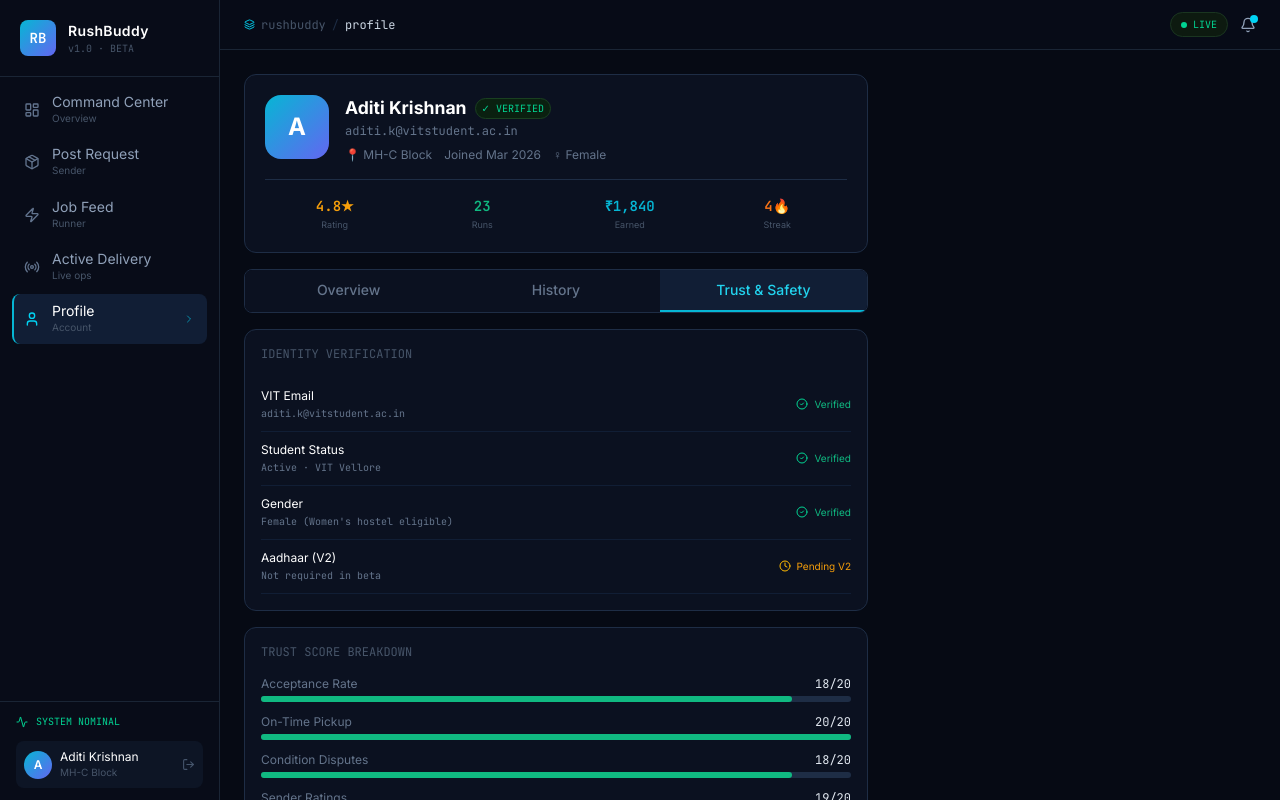
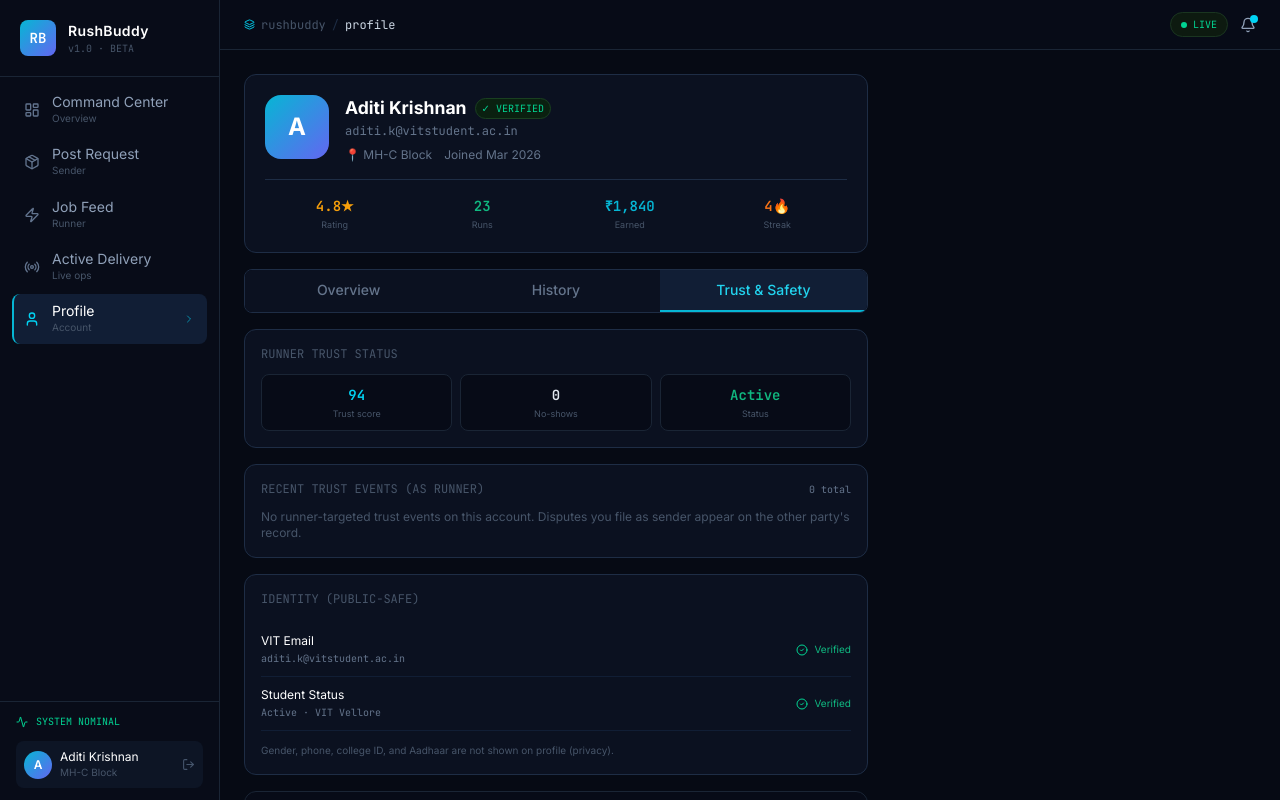
Before and after one commit to AnvitaManne/Rushbuddy-web, a React (Vite) app in the folder app/: page /profile in a window 1280 px wide. Both pictures are taken after a click on the button "Trust & Safety". Built offline with nearby package versions, Linux system fonts and the light colour scheme.

Commit message:
feat: show runner trust indicators

```diff
--- a/app/src/app/components/pages/ProfilePage.tsx
+++ b/app/src/app/components/pages/ProfilePage.tsx
@@ -2,7 +2,7 @@ import React, { useState } from 'react';
 import { useApp } from '../../context/AppContext';
 import {
   Shield, Star, TrendingUp, Package, Award, CheckCircle2,
-  AlertCircle, Clock, Zap, BarChart2, Activity, Calendar
+  AlertCircle, Zap, BarChart2, Activity, Calendar
 } from 'lucide-react';
 import { motion } from 'motion/react';
 import { BarChart, Bar, XAxis, YAxis, ResponsiveContainer, Tooltip, Cell } from 'recharts';
@@ -35,10 +35,11 @@ const CustomTooltip = ({ active, payload, label }: any) => {
 };
 
 export function ProfilePage() {
-  const { user, jobs } = useApp();
+  const { user, jobs, runnerTrustRecords, trustEvents } = useApp();
   const [tab, setTab] = useState<'overview' | 'history' | 'trust'>('overview');
 
   const displayUser = user || {
+    id: 'u1',
     name: 'Aditi Krishnan',
     email: 'aditi.k@vitstudent.ac.in',
     hostel_block: 'MH-C Block',
@@ -50,10 +51,25 @@ export function ProfilePage() {
     acceptance_rate: 91,
     trust_score: 94,
     joined_at: '2026-03-01T00:00:00Z',
-    gender: 'female' as const,
+    no_show_count: 0,
+    suspension_status: 'active' as const,
     streak: 4,
     best_week_earnings: 450,
   };
+
+  const runnerId = displayUser.id;
+  const trustRecord = runnerTrustRecords[runnerId] ?? {
+    runner_id: runnerId,
+    no_show_count: displayUser.no_show_count ?? 0,
+    suspension_status: displayUser.suspension_status ?? 'active',
+    trust_score: displayUser.trust_score,
+  };
+  const isSuspended = trustRecord.suspension_status === 'suspended';
+  /** Events that affect this account as runner (not disputes they filed as sender). */
+  const runnerTargetEvents = [...trustEvents]
+    .filter((e) => e.target_user_id === runnerId)
+    .sort((a, b) => new Date(b.created_at).getTime() - new Date(a.created_at).getTime());
+  const myTrustEvents = runnerTargetEvents.slice(0, 5);
 
   const myRunnerJobs = jobs.filter(j => j.runner_id === 'u1' && j.status === 'CLOSED');
   const mySenderJobs = jobs.filter(j => j.sender_id === 'u1' && j.status !== 'OPEN');
@@ -92,9 +108,12 @@ export function ProfilePage() {
               <span className="text-xs" style={{ color: '#64748B' }}>
                 Joined {new Date(displayUser.joined_at).toLocaleDateString('en-IN', { month: 'short', year: 'numeric' })}
               </span>
-              <span className="text-xs" style={{ color: '#64748B' }}>
-                {displayUser.gender === 'female' ? '♀ Female' : displayUser.gender === 'male' ? '♂ Male' : 'Prefer not to say'}
-              </span>
+              {isSuspended && (
+                <span className="text-[10px] px-1.5 py-0.5 rounded-full text-red-300"
+                  style={{ background: '#1C0A0A', border: '1px solid #3B1111', fontFamily: 'JetBrains Mono, monospace' }}>
+                  SUSPENDED
+                </span>
+              )}
             </div>
           </div>
         </div>
@@ -184,7 +203,7 @@ export function ProfilePage() {
             <div className="p-4 space-y-3" style={{ background: '#0B1120' }}>
               {[
                 { label: 'Acceptance Rate', value: displayUser.acceptance_rate, max: 100, unit: '%', color: '#10B981', good: displayUser.acceptance_rate >= 80 },
-                { label: 'Trust Score', value: displayUser.trust_score, max: 100, unit: '', color: '#06B6D4', good: true },
+                { label: 'Trust Score', value: trustRecord.trust_score, max: 100, unit: '', color: '#06B6D4', good: true },
                 { label: 'On-Time Delivery', value: 96, max: 100, unit: '%', color: '#10B981', good: true },
                 { label: 'Condition Disputes', value: 2, max: 20, unit: ' disputes', color: '#F59E0B', good: true },
               ].map(({ label, value, max, unit, color, good }) => (
@@ -272,15 +291,120 @@ export function ProfilePage() {
       {/* Tab: Trust & Safety */}
       {tab === 'trust' && (
         <motion.div initial={{ opacity: 0, y: 8 }} animate={{ opacity: 1, y: 0 }} className="space-y-4">
+          {/* Live trust status (from runnerTrustRecords — no gender/KYC) */}
+          <div className="rounded-xl p-4 space-y-3" style={{ background: '#0B1120', border: '1px solid #1E2D45' }}>
+            <div className="text-xs" style={{ color: '#475569', fontFamily: 'JetBrains Mono, monospace' }}>
+              RUNNER TRUST STATUS
+            </div>
+            <div className="grid grid-cols-3 gap-2">
+              <div className="rounded-lg p-2.5 text-center" style={{ background: '#070B17', border: '1px solid #1A2535' }}>
+                <div className="text-sm font-semibold text-cyan-400" style={{ fontFamily: 'JetBrains Mono, monospace' }}>
+                  {trustRecord.trust_score}
+                </div>
+                <div className="text-[9px] mt-0.5" style={{ color: '#475569' }}>Trust score</div>
+              </div>
+              <div className="rounded-lg p-2.5 text-center" style={{ background: '#070B17', border: '1px solid #1A2535' }}>
+                <div className="text-sm font-semibold" style={{ color: trustRecord.no_show_count > 0 ? '#FBBF24' : '#E2E8F0', fontFamily: 'JetBrains Mono, monospace' }}>
+                  {trustRecord.no_show_count}
+                </div>
+                <div className="text-[9px] mt-0.5" style={{ color: '#475569' }}>No-shows</div>
+              </div>
+              <div className="rounded-lg p-2.5 text-center" style={{ background: '#070B17', border: '1px solid #1A2535' }}>
+                <div className="text-sm font-semibold" style={{ color: isSuspended ? '#F87171' : '#10B981', fontFamily: 'JetBrains Mono, monospace' }}>
+                  {isSuspended ? 'Suspended' : 'Active'}
+                </div>
+                <div className="text-[9px] mt-0.5" style={{ color: '#475569' }}>Status</div>
+              </div>
+            </div>
+            {isSuspended && (
+              <div className="rounded-lg px-3 py-2.5 flex items-start gap-2" style={{ background: '#1C0A0A', border: '1px solid #3B1111' }}>
+                <AlertCircle size={14} className="text-red-400 flex-shrink-0 mt-0.5" />
+                <div>
+                  <p className="text-xs text-red-300 font-medium">Account suspended</p>
+                  <p className="text-[11px] mt-0.5" style={{ color: '#94A3B8' }}>
+                    {trustRecord.suspension_reason || 'Pending ops review (mock).'}
+                  </p>
+                </div>
+              </div>
+            )}
+            {trustRecord.last_incident_at && (
+              <p className="text-[10px]" style={{ color: '#475569' }}>
+                Last incident:{' '}
+                {new Date(trustRecord.last_incident_at).toLocaleString('en-IN', {
+                  day: 'numeric',
+                  month: 'short',
+                  hour: '2-digit',
+                  minute: '2-digit',
+                })}
+              </p>
+            )}
+          </div>
+
+          <div className="rounded-xl p-4" style={{ background: '#0B1120', border: '1px solid #1E2D45' }}>
+            <div className="flex items-center justify-between mb-3">
+              <div className="text-xs" style={{ color: '#475569', fontFamily: 'JetBrains Mono, monospace' }}>
+                RECENT TRUST EVENTS (AS RUNNER)
+              </div>
+              <span className="text-[10px]" style={{ color: '#64748B', fontFamily: 'JetBrains Mono, monospace' }}>
+                {runnerTargetEvents.length} total
+              </span>
+            </div>
+            {myTrustEvents.length === 0 ? (
+              <p className="text-xs" style={{ color: '#475569' }}>
+                No runner-targeted trust events on this account. Disputes you file as sender appear on the other party&apos;s record.
+              </p>
+            ) : (
+              <div className="space-y-2">
+                {myTrustEvents.map((ev) => (
+                  <div
+                    key={ev.id}
+                    className="rounded-lg px-3 py-2"
+                    style={{ background: '#070B17', border: '1px solid #1A2535' }}
+                  >
+                    <div className="flex items-center justify-between gap-2">
+                      <span className="text-[10px] font-medium text-white" style={{ fontFamily: 'JetBrains Mono, monospace' }}>
+                        {ev.type}
+                      </span>
+                      <span
+                        className="text-[9px] px-1.5 py-0.5 rounded"
+                        style={{
+                          color:
+                            ev.severity === 'critical'
+                              ? '#F87171'
+                              : ev.severity === 'warning'
+                                ? '#FBBF24'
+                                : '#94A3B8',
+                          background: '#0B1120',
+                          border: '1px solid #1E2D45',
+                        }}
+                      >
+                        {ev.severity}
+                      </span>
+                    </div>
+                    <p className="text-[11px] mt-1" style={{ color: '#94A3B8' }}>
+                      {ev.message}
+                    </p>
+                    <p className="text-[9px] mt-1" style={{ color: '#475569' }}>
+                      {new Date(ev.created_at).toLocaleString('en-IN', {
+                        day: 'numeric',
+                        month: 'short',
+                        hour: '2-digit',
+                        minute: '2-digit',
+                      })}
+                    </p>
+                  </div>
+                ))}
+              </div>
+            )}
+          </div>
+
           <div className="rounded-xl p-4" style={{ background: '#0B1120', border: '1px solid #1E2D45' }}>
             <div className="text-xs mb-4" style={{ color: '#475569', fontFamily: 'JetBrains Mono, monospace' }}>
-              IDENTITY VERIFICATION
+              IDENTITY (PUBLIC-SAFE)
             </div>
             {[
-              { label: 'VIT Email', value: displayUser.email, status: 'verified' },
-              { label: 'Student Status', value: 'Active · VIT Vellore', status: 'verified' },
-              { label: 'Gender', value: displayUser.gender === 'female' ? 'Female (Women\'s hostel eligible)' : 'Male', status: 'verified' },
-              { label: 'Aadhaar (V2)', value: 'Not required in beta', status: 'pending' },
+              { label: 'VIT Email', value: displayUser.email, status: 'verified' as const },
+              { label: 'Student Status', value: 'Active · VIT Vellore', status: 'verified' as const },
             ].map(({ label, value, status }) => (
               <div key={label} className="flex items-center justify-between py-2.5"
                 style={{ borderBottom: '1px solid #111E35' }}>
@@ -288,47 +412,15 @@ export function ProfilePage() {
                   <div className="text-xs text-white">{label}</div>
                   <div className="text-[10px] mt-0.5" style={{ color: '#64748B', fontFamily: 'JetBrains Mono, monospace' }}>{value}</div>
                 </div>
-                <div className="flex items-center gap-1.5 text-[10px]"
-                  style={{ color: status === 'verified' ? '#10B981' : '#F59E0B' }}>
-                  {status === 'verified'
-                    ? <CheckCircle2 size={12} className="text-emerald-400" />
-                    : <Clock size={12} className="text-amber-400" />}
-                  {status === 'verified' ? 'Verified' : 'Pending V2'}
+                <div className="flex items-center gap-1.5 text-[10px]" style={{ color: '#10B981' }}>
+                  <CheckCircle2 size={12} className="text-emerald-400" />
+                  {status === 'verified' ? 'Verified' : 'Pending'}
                 </div>
               </div>
             ))}
-          </div>
-
-          <div className="rounded-xl p-4" style={{ background: '#0B1120', border: '1px solid #1E2D45' }}>
-            <div className="text-xs mb-4" style={{ color: '#475569', fontFamily: 'JetBrains Mono, monospace' }}>
-              TRUST SCORE BREAKDOWN
-            </div>
-            {[
-              { factor: 'Acceptance Rate', score: 18, max: 20 },
-              { factor: 'On-Time Pickup', score: 20, max: 20 },
-              { factor: 'Condition Disputes', score: 18, max: 20 },
-              { factor: 'Sender Ratings', score: 19, max: 20 },
-              { factor: 'No-Show Count', score: 19, max: 20 },
-            ].map(({ factor, score, max }) => (
-              <div key={factor} className="mb-3">
-                <div className="flex justify-between text-xs mb-1">
-                  <span style={{ color: '#64748B' }}>{factor}</span>
-                  <span style={{ color: '#E2E8F0', fontFamily: 'JetBrains Mono, monospace' }}>{score}/{max}</span>
-                </div>
-                <div className="h-1.5 rounded-full" style={{ background: '#1E2D45' }}>
-                  <div className="h-1.5 rounded-full"
-                    style={{ width: `${(score / max) * 100}%`, background: score >= max * 0.8 ? '#10B981' : '#F59E0B' }} />
-                </div>
-              </div>
-            ))}
-            <div className="pt-3 mt-1" style={{ borderTop: '1px solid #1E2D45' }}>
-              <div className="flex justify-between items-center">
-                <span className="text-sm text-white">Total Trust Score</span>
-                <span className="font-bold text-cyan-400" style={{ fontFamily: 'JetBrains Mono, monospace', fontSize: '1.2rem' }}>
-                  {displayUser.trust_score}/100
-                </span>
-              </div>
-            </div>
+            <p className="text-[10px] mt-3" style={{ color: '#475569' }}>
+              Gender, phone, college ID, and Aadhaar are not shown on profile (privacy).
+            </p>
           </div>
 
           {/* Policies */}
@@ -340,7 +432,7 @@ export function ProfilePage() {
               'Items above ₹2,000 require ID-verified runners',
               'Women\'s hostel deliveries: female runners only',
               'Dispute window: 2 hours post-delivery',
-              'No-show ×3: automatic ops review + rating drop',
+              'No-show ×2: suspension eligibility (ops mock)',
               'Off-platform payment tracking: V2 escrow roadmap',
             ].map(p => (
               <div key={p} className="flex items-start gap-2 text-xs" style={{ color: '#64748B' }}>
```
